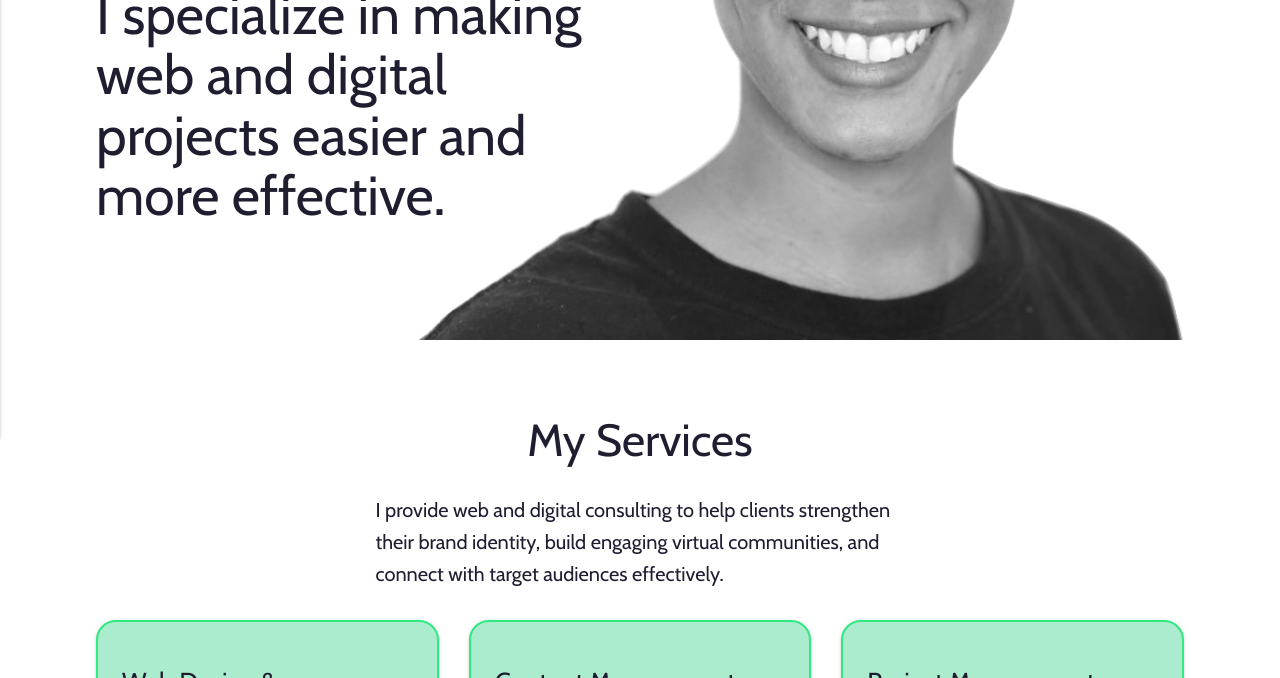
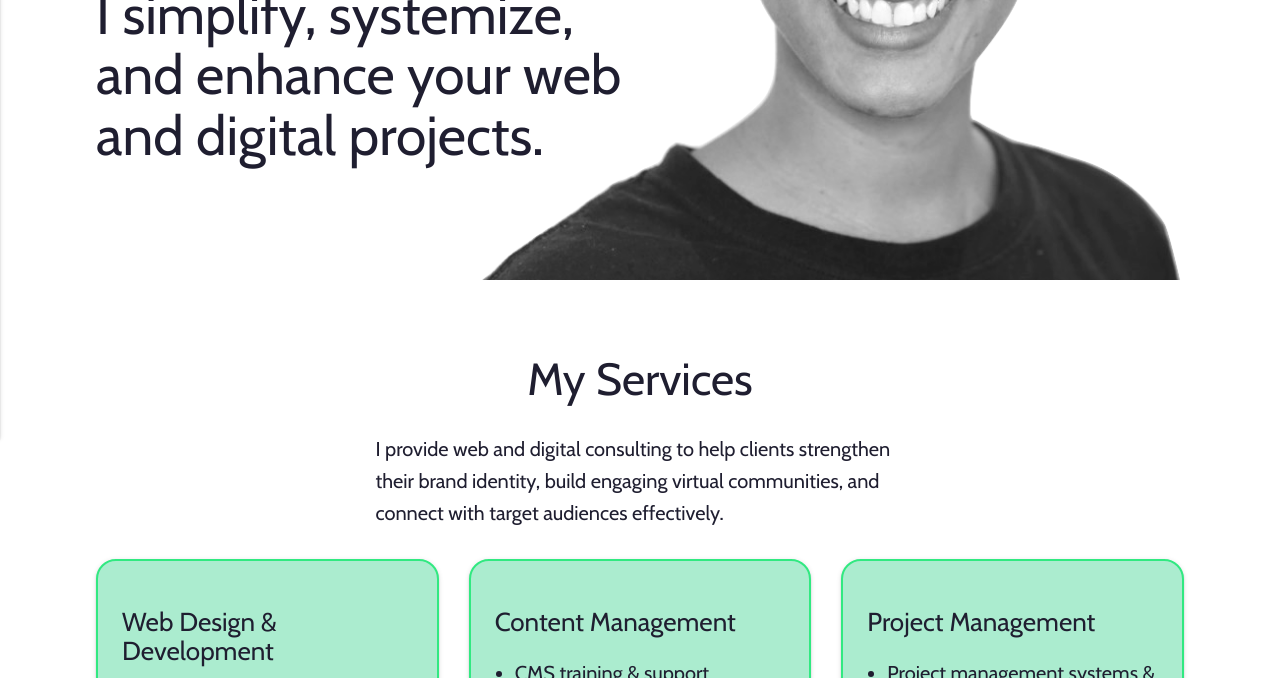
Before and after one commit to bdep90/bdep90.github.io, a plain HTML site: page index.html in a window 1280 px wide. Shown: the part 422-1100 px from the top of the page. Drawn offline with nearby package versions, Linux system fonts and the light colour scheme; a web font is replaced by a local one.

Commit message:
updating hero tagline

```diff
--- a/index.html
+++ b/index.html
@@ -54,7 +54,7 @@
 				<div class="col s12 l6">
 					<h1>
 						<span class="name">Hi, I'm Bridgette.</span>
-						I specialize in making web and digital projects easier and more effective.
+						I simplify, systemize, and enhance your web and digital projects.
 					</h1>
 					<img class="banner-img responsive-img hide-on-large-only" src="pics/headshot2019.png" alt="Bridgette Depay profile photo"></img>
 				</div>
```
